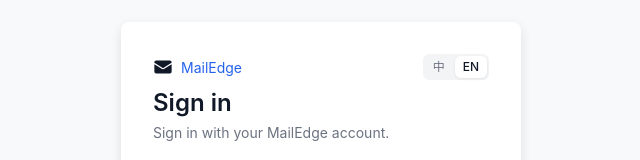
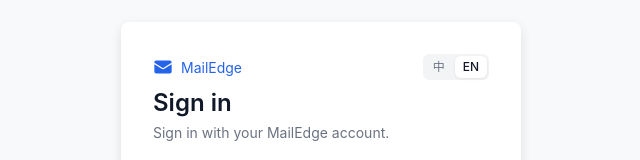
Before and after one commit to gentpan/MailEdge, a React (Vite) app in the folder web/: page / in a window 1280 px wide. Shown: the part 189-349 px from the top of the page, without its empty margins (319-959 px from the left). Built offline with nearby package versions, Linux system fonts and the light colour scheme; no server answers.

Commit message:
应用 logo/favicon 恢复蓝色（官网保持黑色系列）

```diff
--- a/web/src/components/Logo.tsx
+++ b/web/src/components/Logo.tsx
@@ -8,7 +8,7 @@ export default function Logo({ size = 20, style }: { size?: number; style?: CSSP
       height={size}
       viewBox="0 0 32 32"
       xmlns="http://www.w3.org/2000/svg"
-      fill="#111827"
+      fill="#2563eb"
       style={style}
       aria-hidden="true"
     >
```
Also changed, not shown: web/public/favicon.svg.
